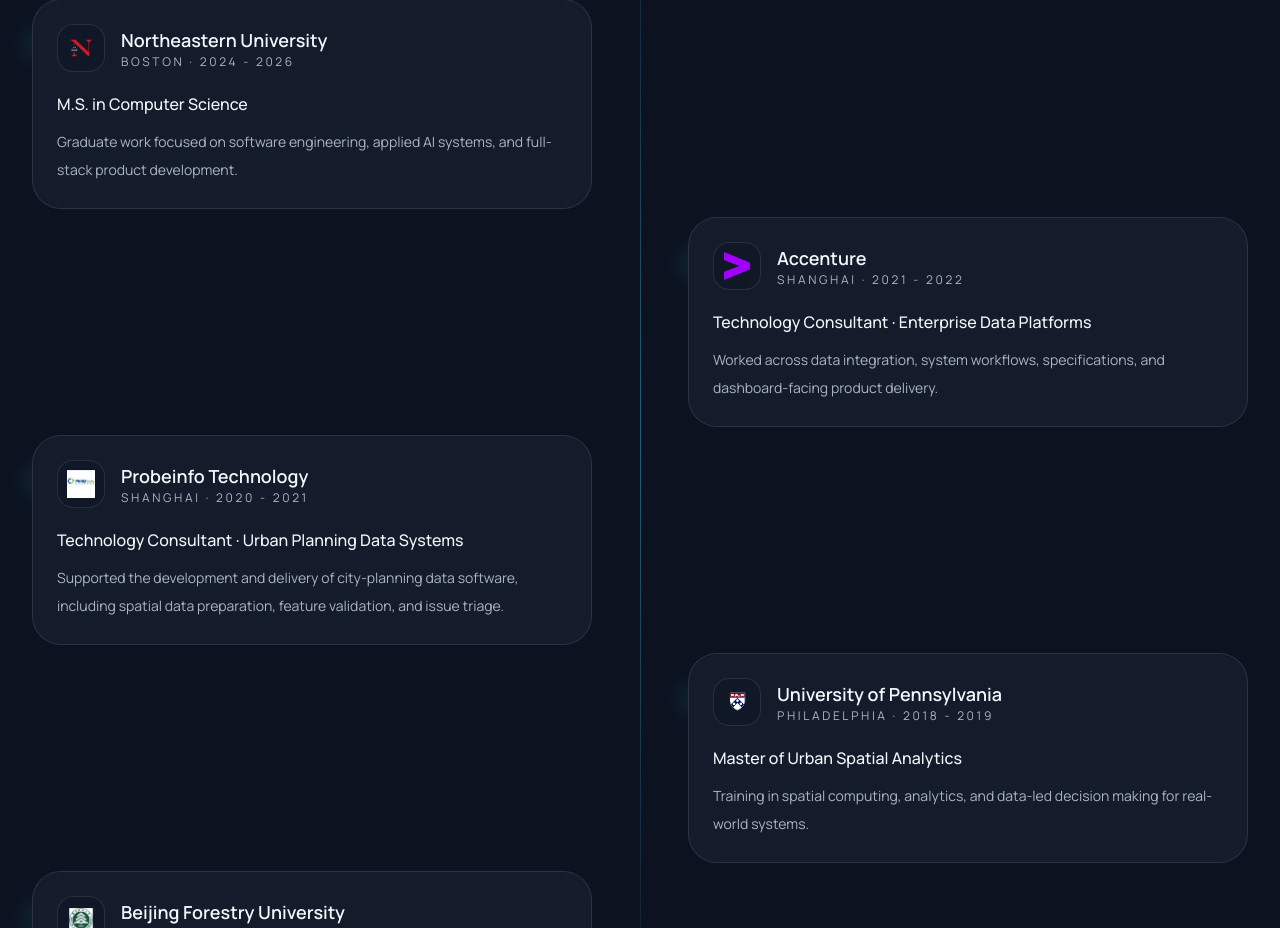
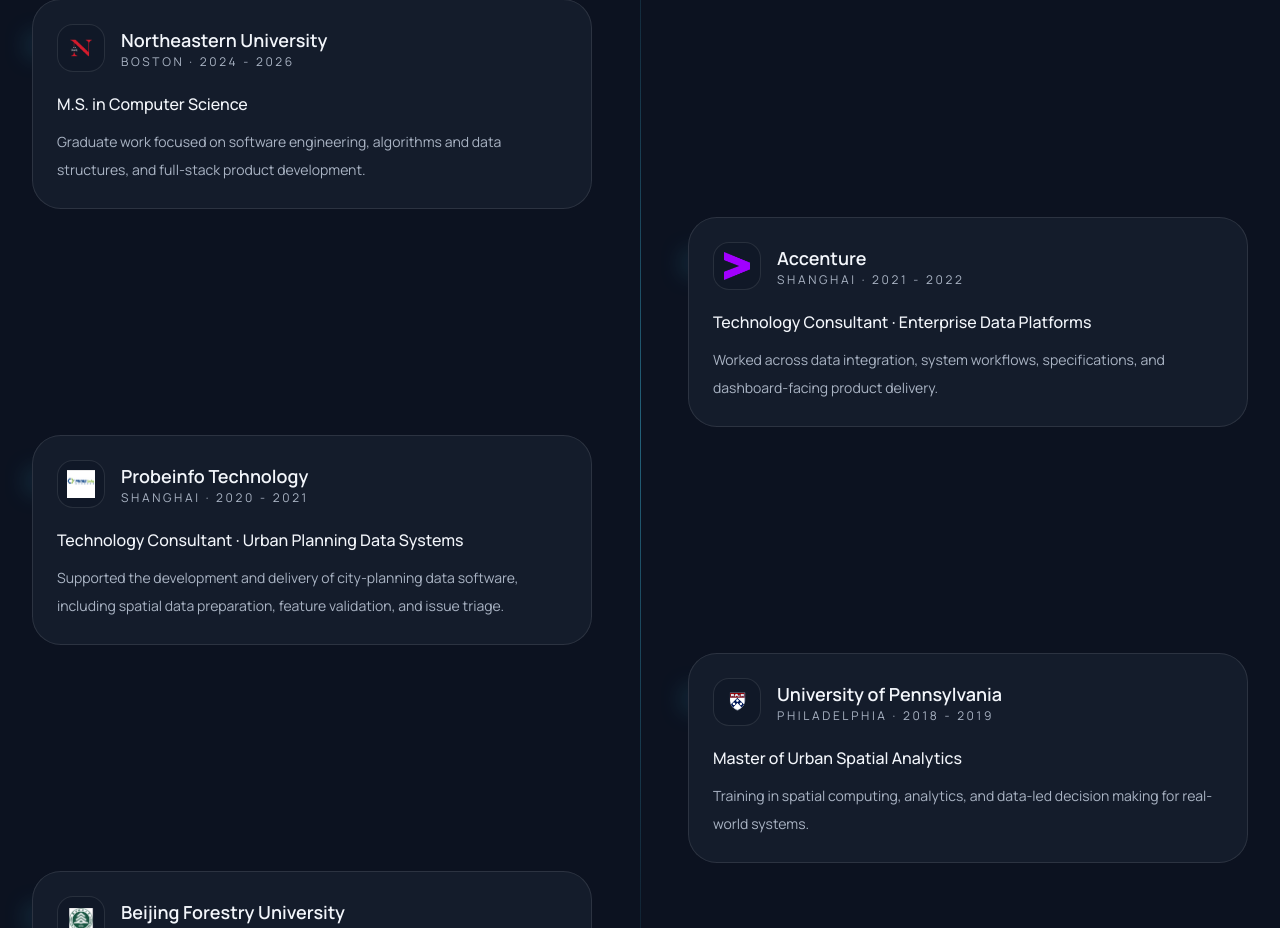
Before and after one commit to JZZhang04/JZZhang04.github.io, a React (Vite) app: page / in a window 1280 px wide. Shown: the part 1480-2408 px from the top of the page. Built offline with nearby package versions, Linux system fonts and the light colour scheme.

Commit message:
updated description

```diff
--- a/src/App.tsx
+++ b/src/App.tsx
@@ -153,7 +153,7 @@
     alt: "Northeastern University",
     name: "Northeastern University",
     title: "M.S. in Computer Science",
-    detail: "Graduate work focused on software engineering, applied AI systems, and full-stack product development.",
+    detail: "Graduate work focused on software engineering, algorithms and data structures, and full-stack product development.",
     period: "Boston · 2024 - 2026",
   },
   {
```
